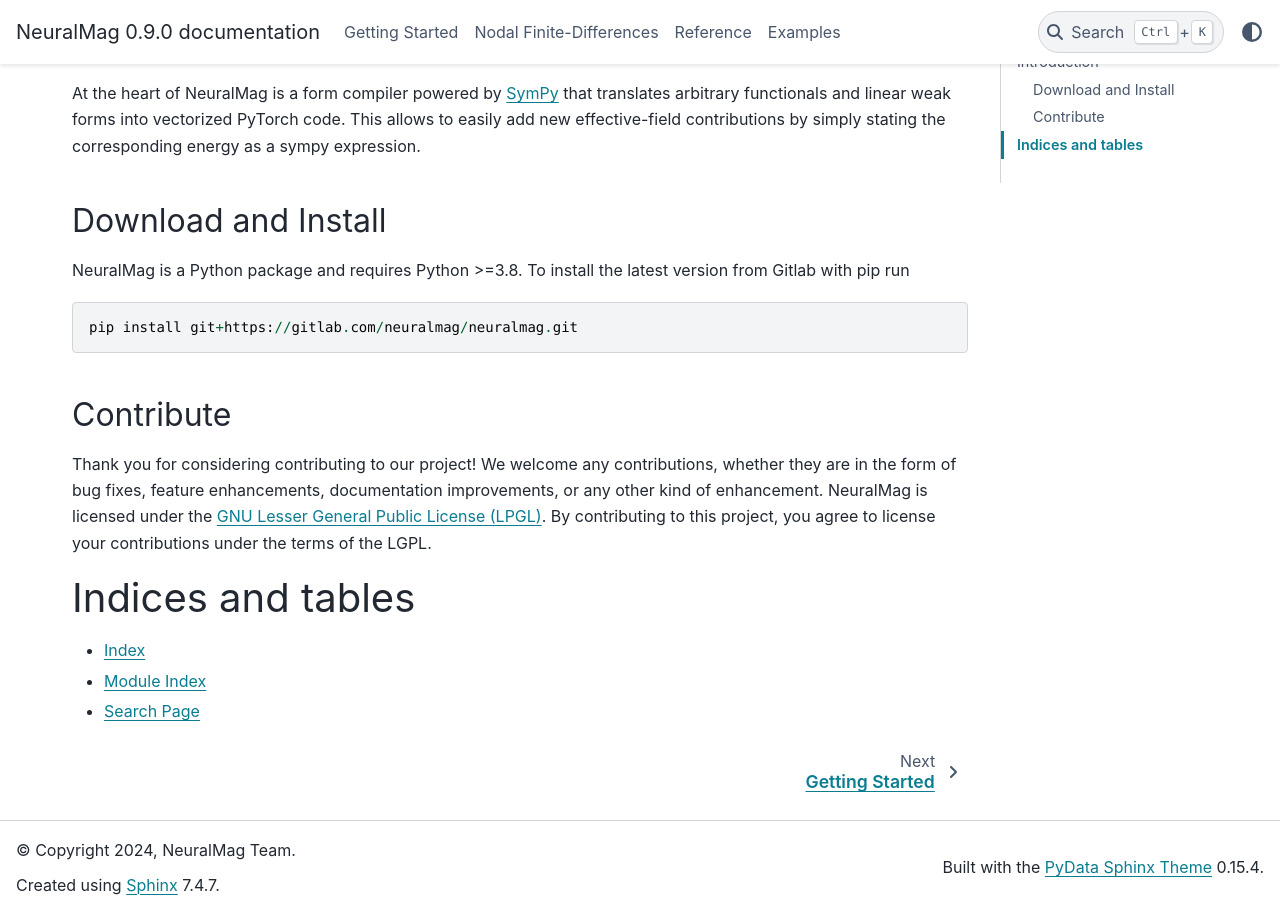
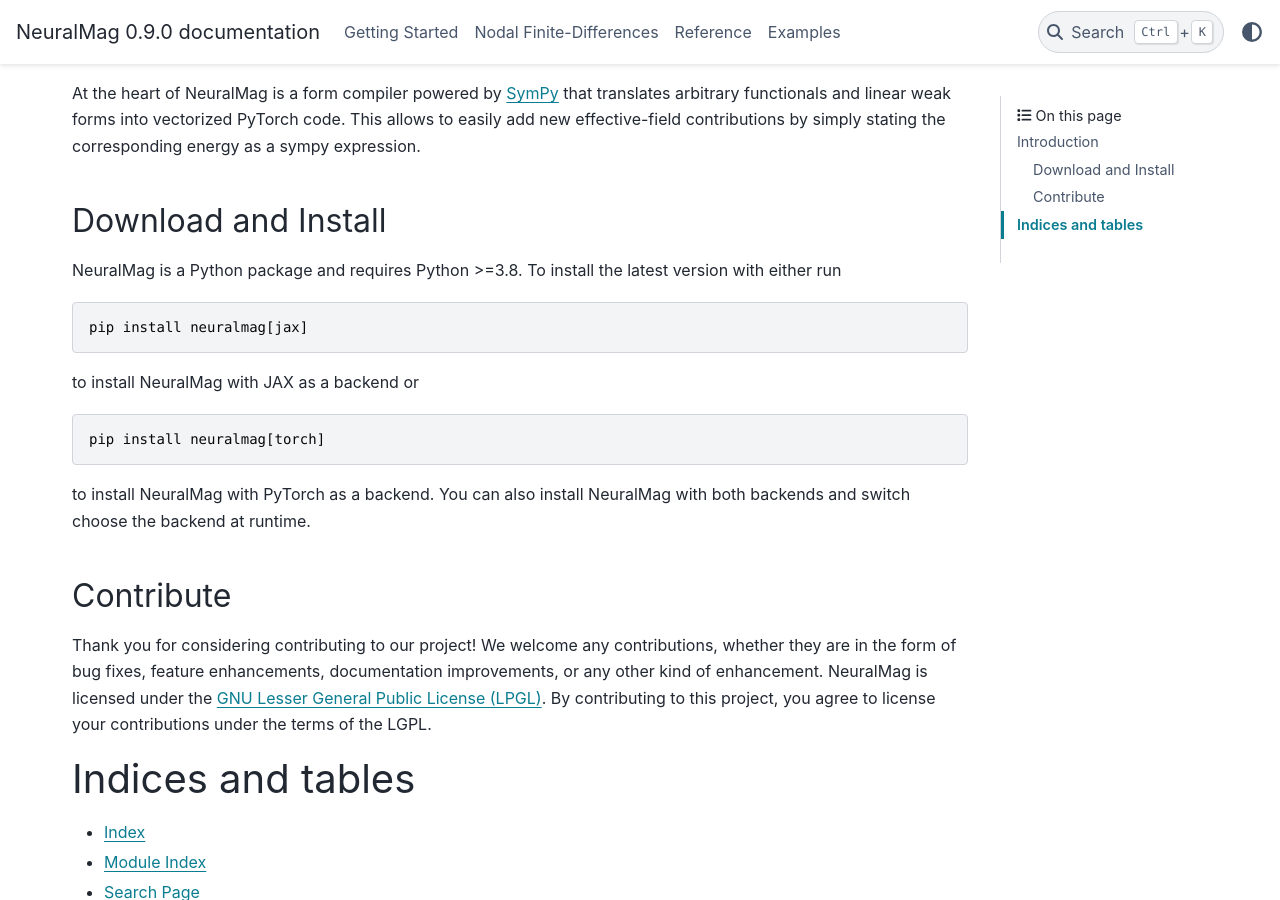
Before and after one commit to DavidLanders95/NeuralMagFork, a Sphinx documentation site: the page built from docs/index.rst, in a window 1280 px wide and 900 px high, scrolled down 521 px. Built offline with Sphinx 7.4.7 and the PyData theme 0.15.4, drawn with Linux system fonts in a browser that asks for light colours.

Commit message:
update installation docs

```diff
--- a/docs/index.rst
+++ b/docs/index.rst
@@ -28,11 +28,22 @@
 Download and Install
 --------------------
 
-NeuralMag is a Python package and requires Python >=3.8. To install the latest version from Gitlab with pip run
+NeuralMag is a Python package and requires Python >=3.8. To install the latest version with either run
 
 .. code::
 
-    pip install git+https://gitlab.com/neuralmag/neuralmag.git
+    pip install neuralmag[jax]
+
+
+to install NeuralMag with JAX as a backend or
+
+.. code::
+
+    pip install neuralmag[torch]
+
+to install NeuralMag with PyTorch as a backend. You can also install NeuralMag with both
+backends and switch choose the backend at runtime.
+
 
 Contribute
 ----------
```
